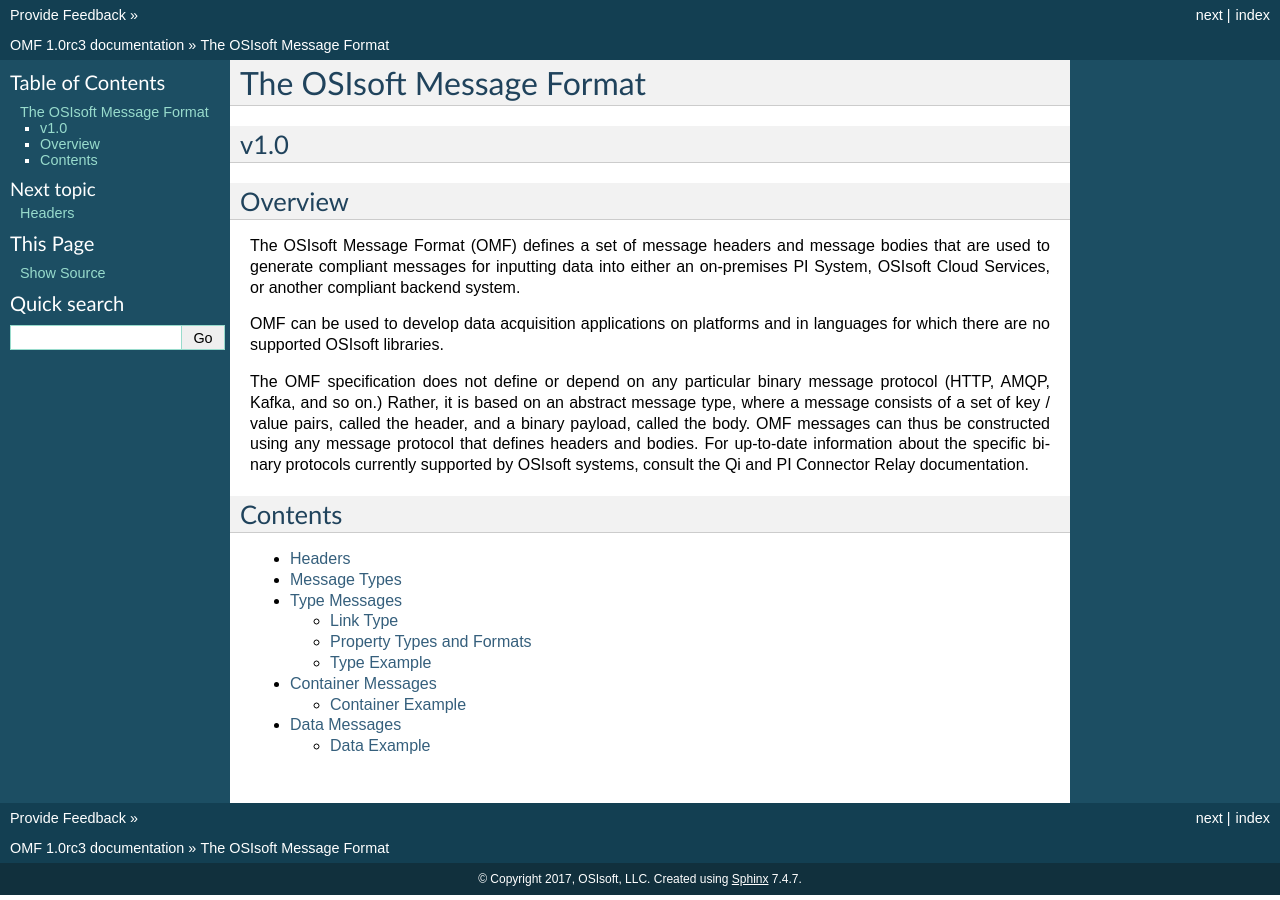
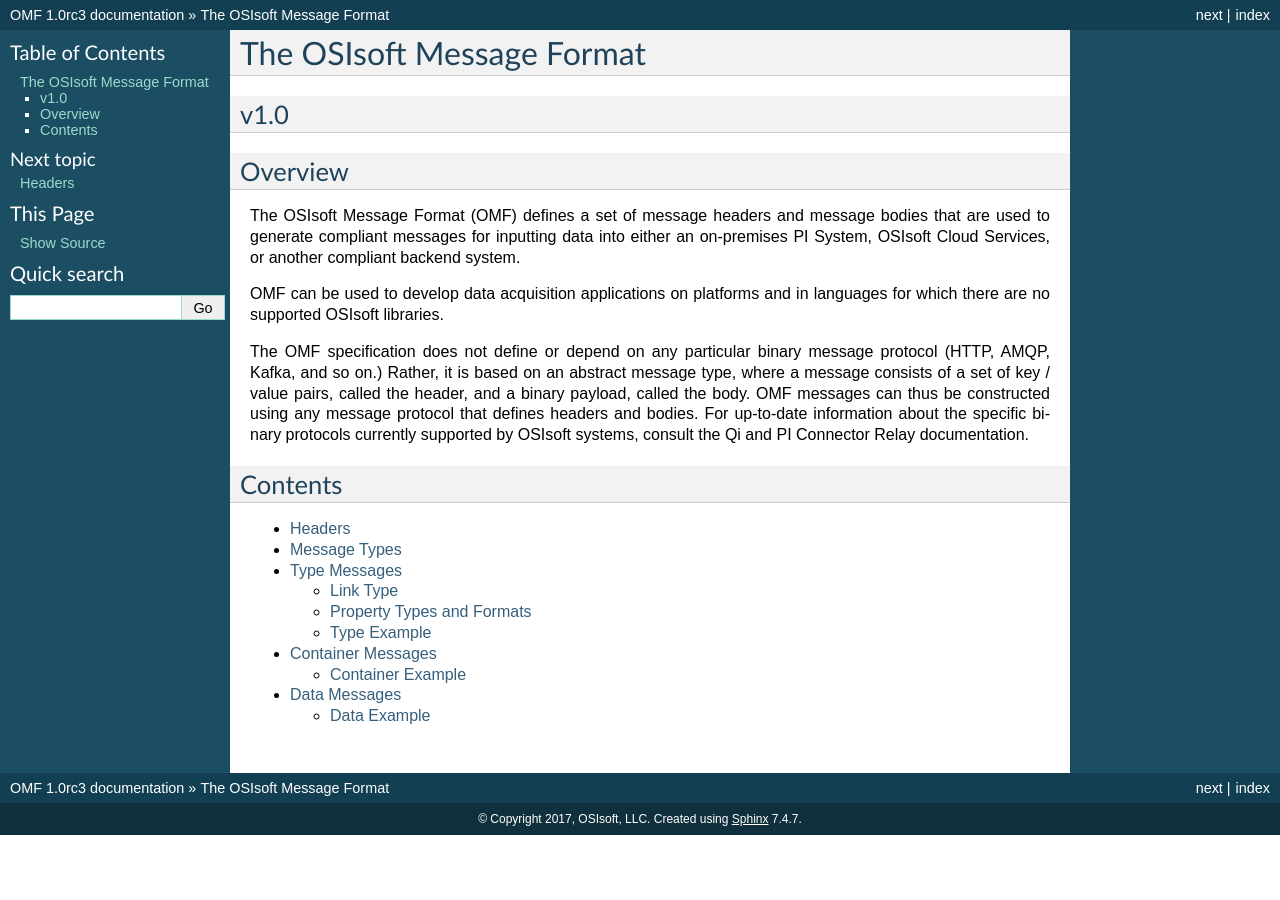
Before and after one commit to AVEVA/OMF-Docs, a Sphinx documentation site: the page built from docs/index.rst, in a window 1280 px wide. Built offline with Sphinx 7.4.7, drawn with Linux system fonts in a browser that asks for light colours; part of the change alters nothing that is shown.

```diff
--- a/docs/_templates/layout.html
+++ b/docs/_templates/footer.html
@@ -1,5 +1,5 @@
-{% extends "!layout.html" %}
-{% block rootrellink %}
+{% extends "!footer.html" %}
+{% block extrafooter %}
     <div><a href="https://feedback.osisoft.com/forums/906874-osisoft-message-format-omf">Provide Feedback</a> &raquo;</div>
     {{ super() }}
 {% endblock %}
```
